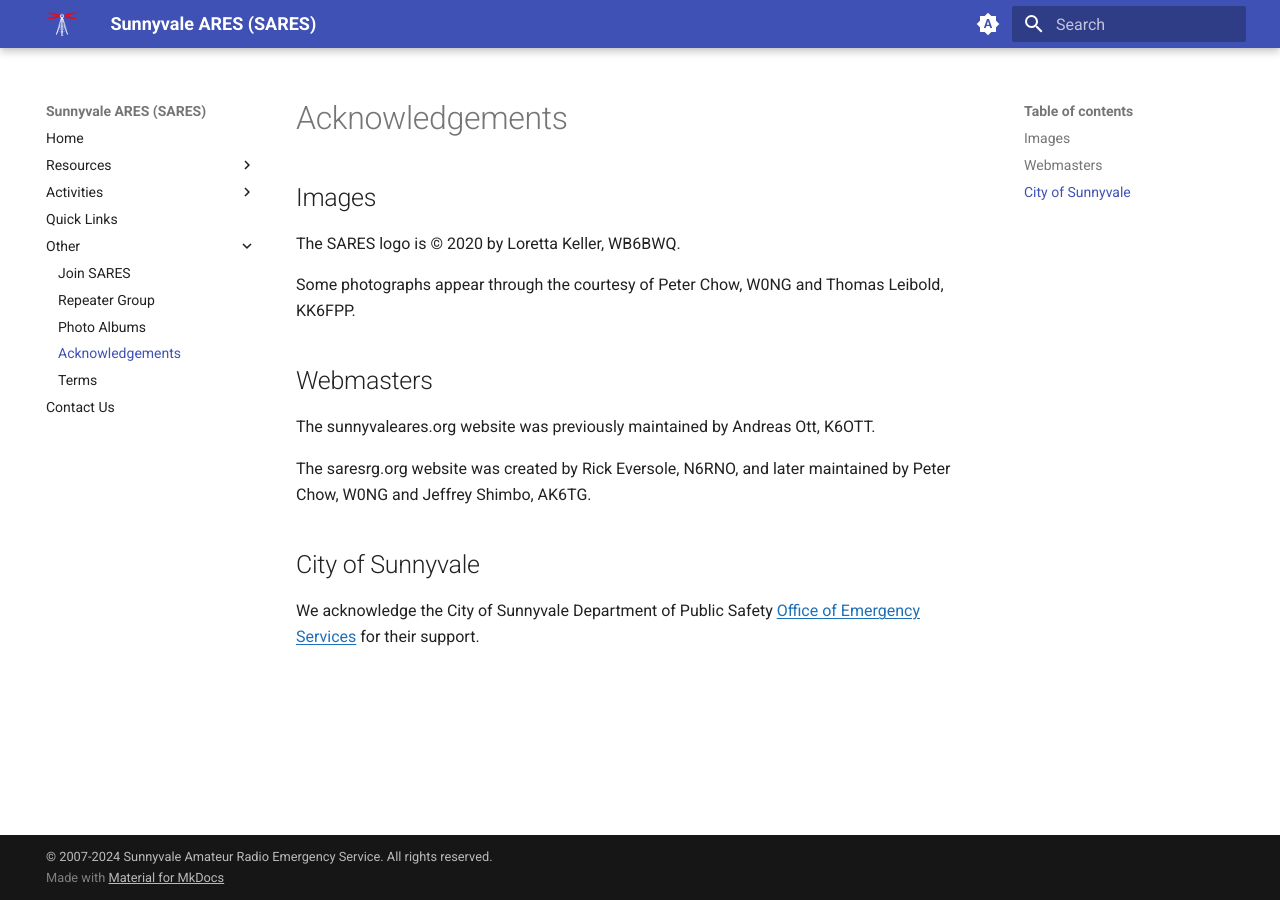
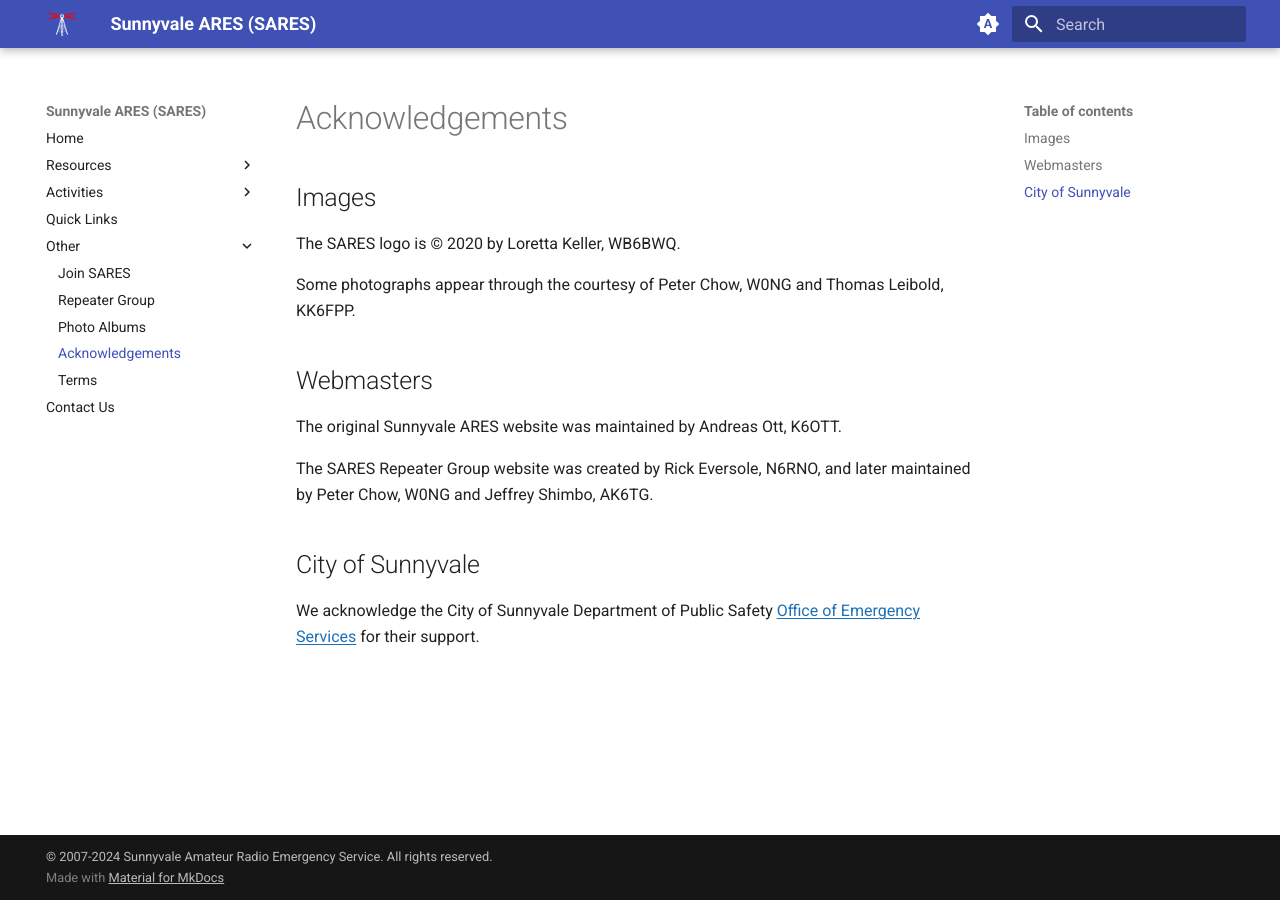
Before and after one commit to saresrg/www-k6sny-org, an MkDocs documentation site: the page built from docs/acknowledgements.md, in a window 1280 px wide. Built offline with MkDocs 1.6.1 and Material for MkDocs 9.7.7, drawn with Linux system fonts in a browser that asks for light colours.

Commit message:
Minor edits

```diff
--- a/docs/acknowledgements.md
+++ b/docs/acknowledgements.md
@@ -8,9 +8,9 @@ Some photographs appear through the courtesy of Peter Chow, W0NG and Thomas Leib
 
 ## Webmasters
 
-The sunnyvaleares.org website was previously maintained by Andreas Ott, K6OTT.
+The original Sunnyvale ARES website was maintained by Andreas Ott, K6OTT.
 
-The saresrg.org website was created by Rick Eversole, N6RNO, and later maintained by Peter Chow, W0NG and Jeffrey Shimbo, AK6TG.
+The SARES Repeater Group website was created by Rick Eversole, N6RNO, and later maintained by Peter Chow, W0NG and Jeffrey Shimbo, AK6TG.
 
 ## City of Sunnyvale
 
--- /dev/null
+++ b/docs/robots.txt
@@ -0,0 +1 @@
+Sitemap: https://k6sny.org/sitemap.xml
```
Also changed, not shown: docs/resources/index.md (+1 -1 lines).
